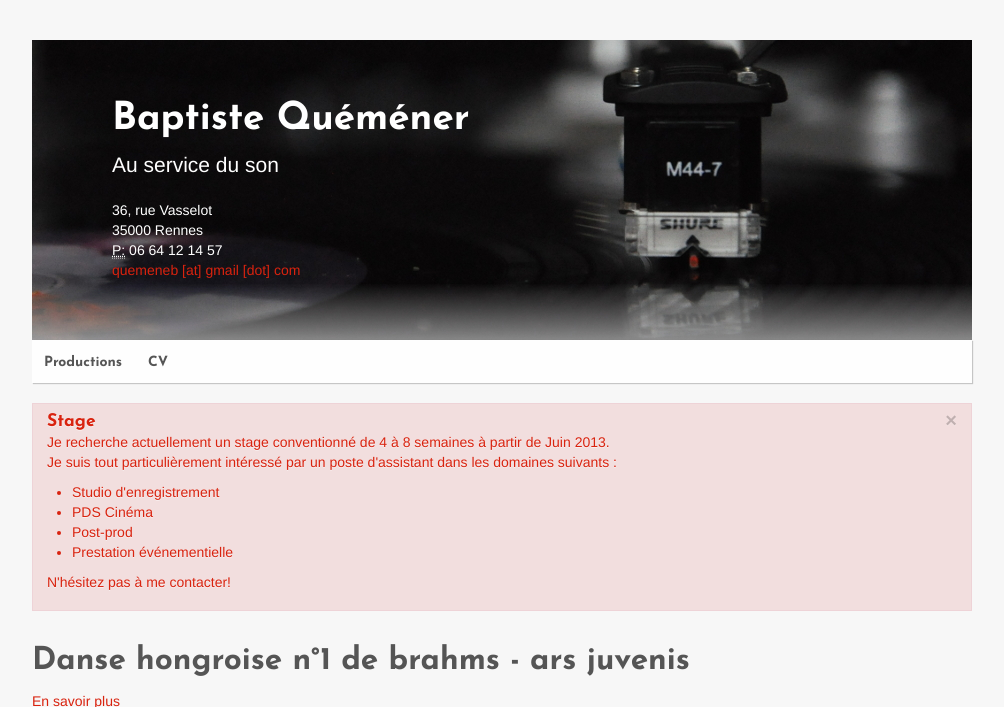
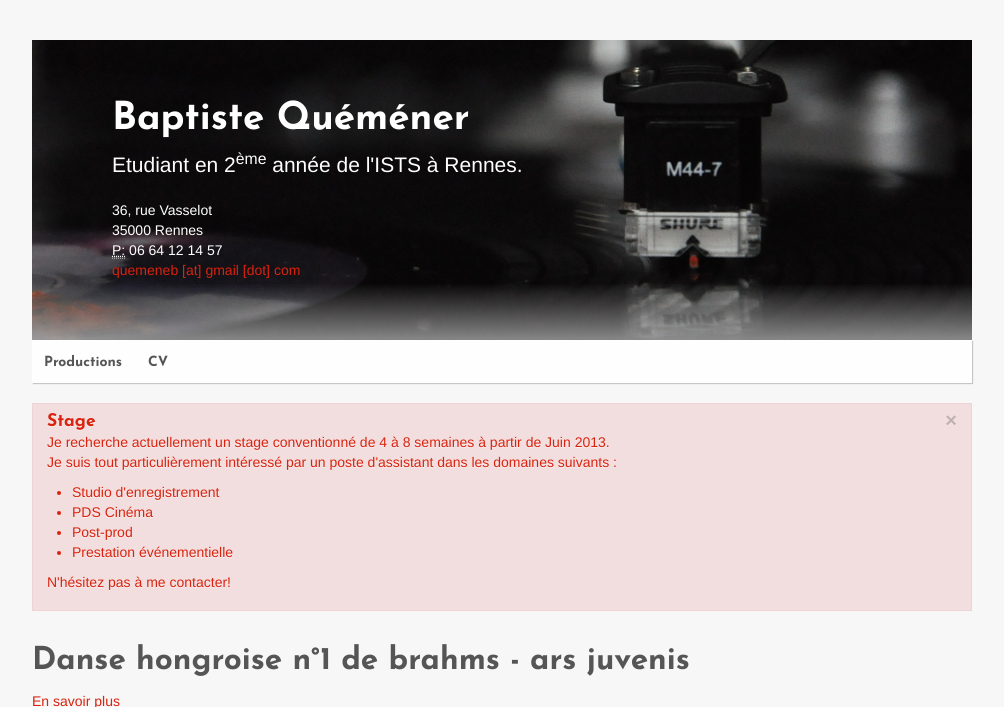
Before and after one commit to Baptisteq/baptisteq.github.com, a Jekyll site: the page built from index.html, in a window 1280 px wide, cut to the strip 0-707 px from the top of the page. Shown: the whole strip, without its empty margins (138-1142 px from the left). Built offline with Jekyll 4.4.1, drawn with Linux system fonts in a browser that asks for light colours.

Commit message:
Update default.html

```diff
--- a/_layouts/default.html
+++ b/_layouts/default.html
@@ -24,7 +24,7 @@
                     <div class="span1"></div>
                     <div class="span11">
                         <h1>Baptiste Quéméner</h1>
-                        <p class="lead">Au service du son </p>
+                        <p class="lead">Etudiant en 2<sup>ème</sup> année de l'ISTS à Rennes.</p>
                     </div>
                 </div>
                 <div class="row">
```
